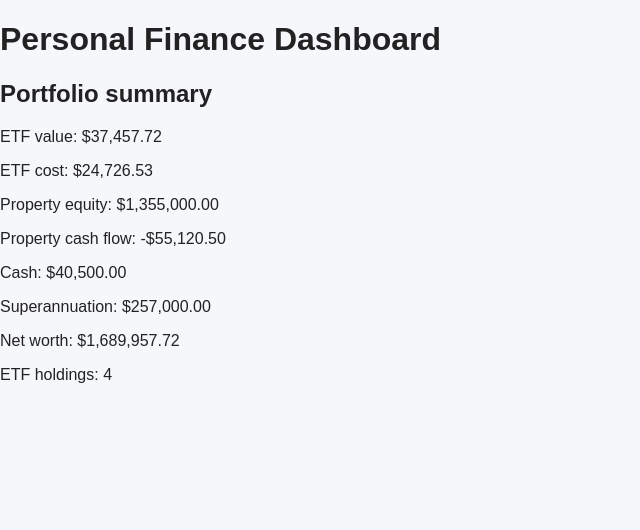
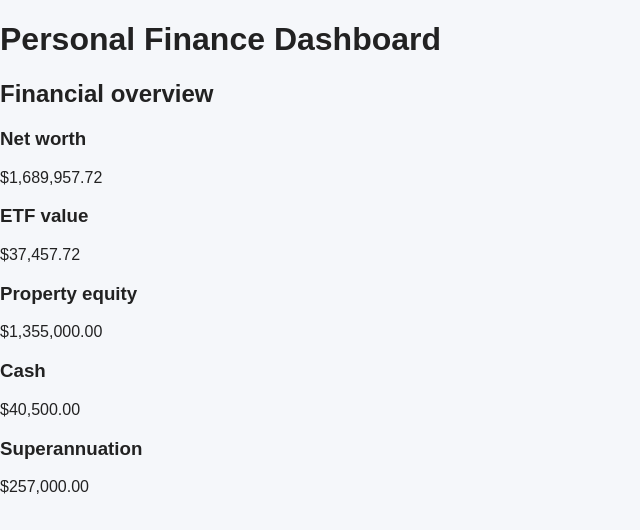
Before and after one commit to anthonycheung1/personal-finance-dashboard, a React (Vite) app: page / in a window 1280 px wide. Shown: the top 530 px of the page, without its empty margins (0-640 px from the left). Built offline with nearby package versions, Linux system fonts and the light colour scheme.

Commit message:
Build reusable dashboard UI components

```diff
--- a/src/App.tsx
+++ b/src/App.tsx
@@ -7,48 +7,32 @@ import {
 
 import {
   getTotalETFValue,
-  getTotalETFCost,
   getTotalPropertyEquity,
-  getTotalPropertyCashFlow,
   getTotalCash,
   getTotalSuperannuationBalance,
   getNetWorth
 } from './utils/calculations';
 
-import {
-  formatCurrency,
-  formatNumber
-} from './utils/formatters';
+import { formatCurrency } from './utils/formatters';
+import PageLayout from './components/Layout/PageLayout';
+import StatCard from './components/UI/StatCard';
 
 function App() {
-  const totalETFValue = getTotalETFValue(etfHoldings);
-  const totalETFCost = getTotalETFCost(etfHoldings);
-  const totalPropertyEquity = getTotalPropertyEquity(properties);
-  const totalPropertyCashFlow = getTotalPropertyCashFlow(properties);
-  const totalCash = getTotalCash(cashAccounts);
-  const totalSuper = getTotalSuperannuationBalance(superAccounts);
-  const netWorth = getNetWorth(
-    etfHoldings,
-    properties,
-    superAccounts,
-    cashAccounts
-  );
+  const netWorth = getNetWorth(etfHoldings, properties, superAccounts, cashAccounts);
 
   return (
-    <main>
-      <h1>Personal Finance Dashboard</h1>
-      <section>
-        <h2>Portfolio summary</h2>
-        <p>ETF value: {formatCurrency(totalETFValue)}</p>
-        <p>ETF cost: {formatCurrency(totalETFCost)}</p>
-        <p>Property equity: {formatCurrency(totalPropertyEquity)}</p>
-        <p>Property cash flow: {formatCurrency(totalPropertyCashFlow)}</p>
-        <p>Cash: {formatCurrency(totalCash)}</p>
-        <p>Superannuation: {formatCurrency(totalSuper)}</p>
-        <p>Net worth: {formatCurrency(netWorth)}</p>
-        <p>ETF holdings: {formatNumber(etfHoldings.length)}</p>
+    <PageLayout title="Personal Finance Dashboard">
+      <section className="dashboard-section">
+        <h2>Financial overview</h2>
+        <div className="top-level-metrics-grid">
+          <StatCard title="Net worth" value={formatCurrency(netWorth)} />
+          <StatCard title="ETF value" value={formatCurrency(getTotalETFValue(etfHoldings))} />
+          <StatCard title="Property equity" value={formatCurrency(getTotalPropertyEquity(properties))} />
+          <StatCard title="Cash" value={formatCurrency(getTotalCash(cashAccounts))} />
+          <StatCard title="Superannuation" value={formatCurrency(getTotalSuperannuationBalance(superAccounts))} />
+        </div>
       </section>
-    </main>
+    </PageLayout>
   );
 }
 
--- /dev/null
+++ b/src/components/Layout/PageLayout.tsx
@@ -0,0 +1,18 @@
+import type { ReactNode } from 'react';
+
+type PageLayoutProps = {
+  title: string;
+  children: ReactNode;
+};
+
+function PageLayout(props: PageLayoutProps) {
+  return (
+    <main className="page-content">
+      <h1>{props.title}</h1>
+
+      {props.children}
+    </main>
+  );
+}
+
+export default PageLayout;
--- /dev/null
+++ b/src/components/UI/StatCard.tsx
@@ -0,0 +1,26 @@
+type StatCardProps = {
+  title: string;
+  value: string;
+  subtitle?: string;
+  className?: string;
+};
+
+function StatCard(props: StatCardProps) {
+  return (
+    <article className={`stat-card ${props.className ?? ''}`}>
+      <h3>{props.title}</h3>
+
+      <p className="stat-card-value">
+        {props.value}
+      </p>
+
+      {props.subtitle && (
+        <p className="stat-card-subtitle">
+          {props.subtitle}
+        </p>
+      )}
+    </article>
+  );
+}
+
+export default StatCard;
```
